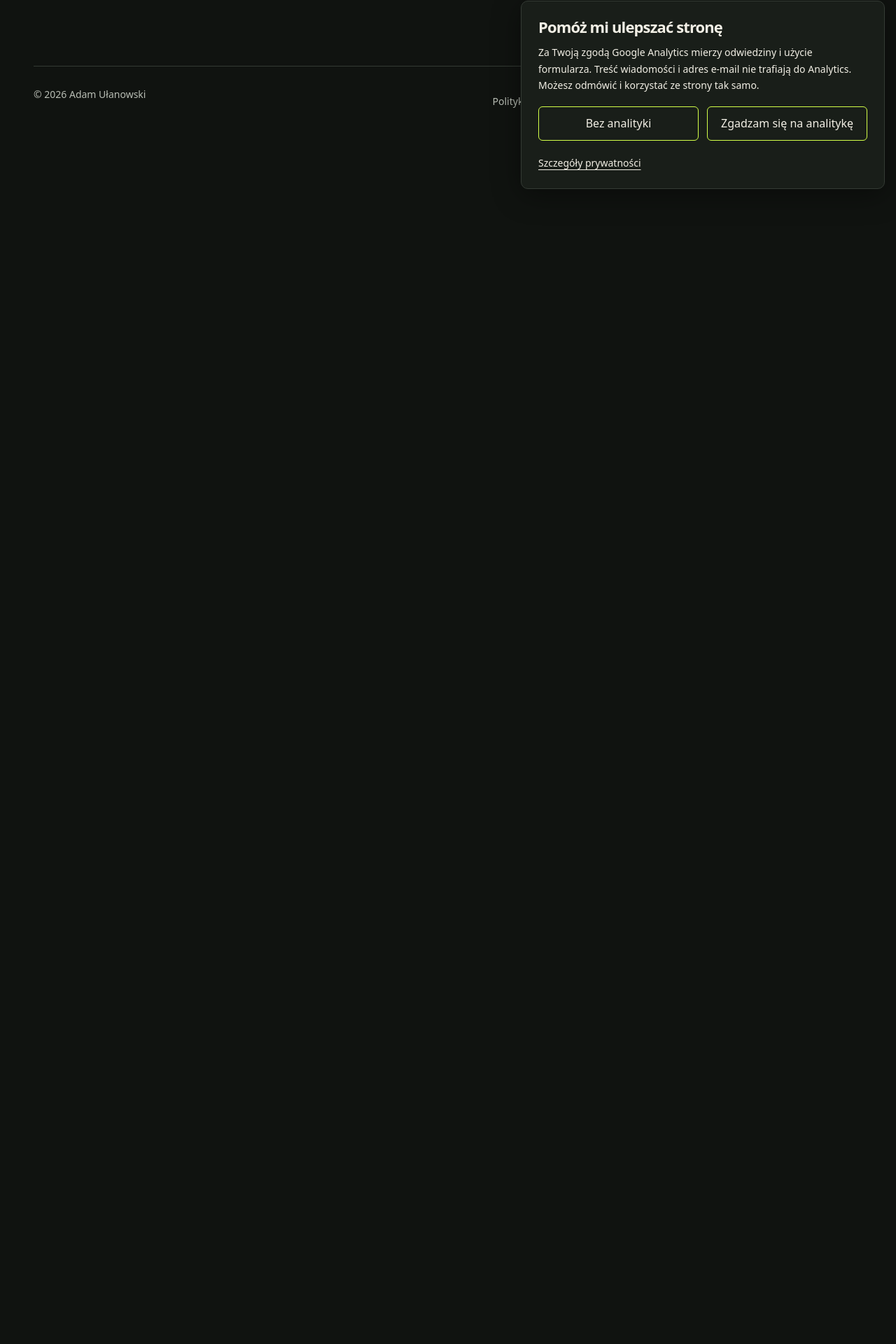
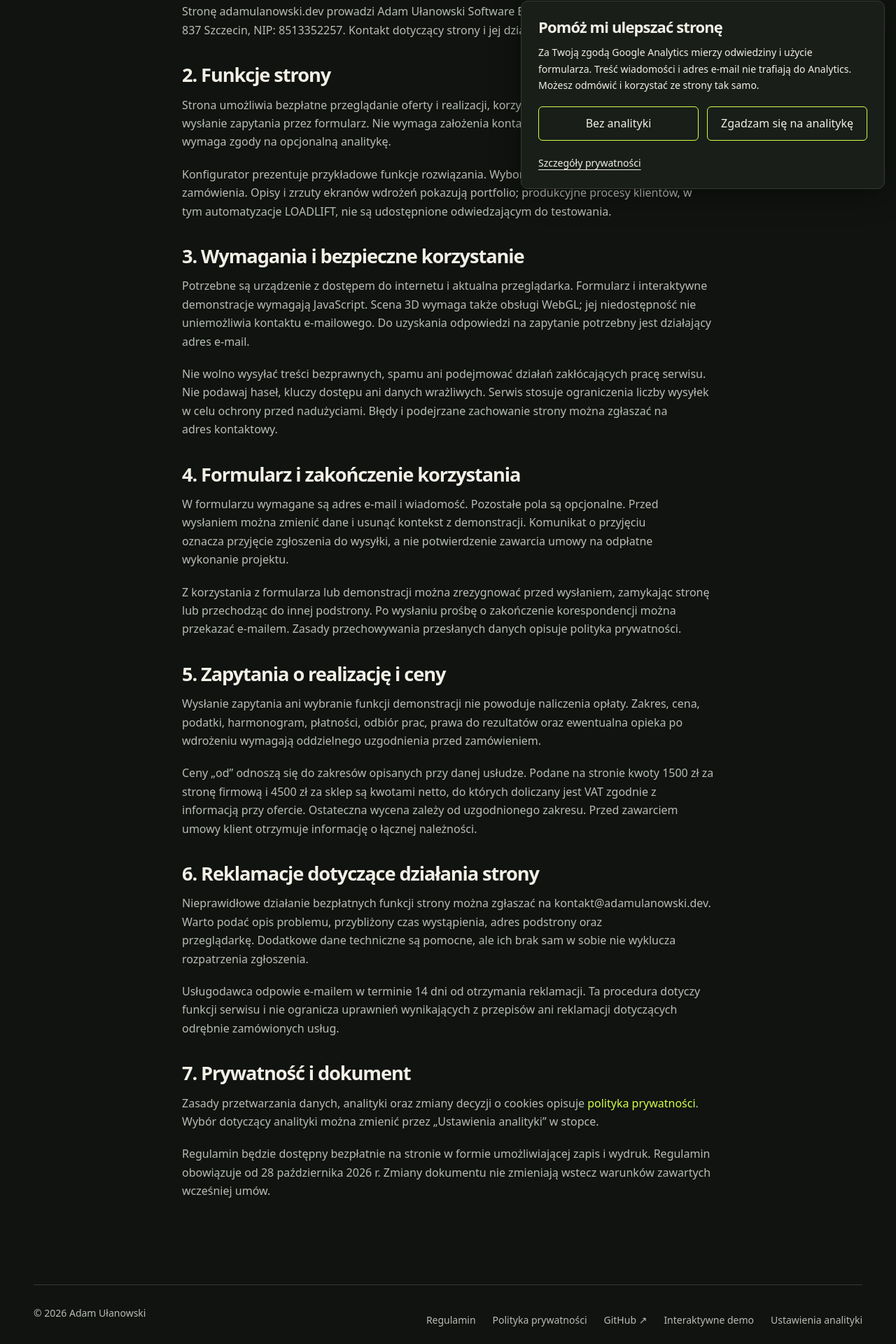
Before and after one commit to ulanowskiAdam/adamulanowski.dev, an Angular app: page /regulamin in a window 1280 px wide. Shown: the part 514-2434 px from the top of the page at 70% size. Before the commit the page ends 800 px from the top, so only its background shows below. Built offline with nearby package versions, Linux system fonts and the light colour scheme.

Commit message:
Publish website terms and complete business identity

```diff
--- a/src/app/analytics.ts
+++ b/src/app/analytics.ts
@@ -63,7 +63,7 @@ export class Analytics {
   private pageData() {
     let referrer = '';
     try { referrer = new URL(document.referrer).origin; } catch {}
-    const safePaths = new Set(['/', '/o-mnie', '/polityka-prywatnosci', '/strony-internetowe-dla-firm', '/aplikacje-webowe', '/automatyzacja-procesow', '/integracje-ai', '/demo/konfigurator', '/realizacje/loadlift', '/realizacje/loadlift-automatyzacje', '/realizacje/fizjomind', '/realizacje/lifting-paulina-karol', '/realizacje/kontent-architektura']);
+    const safePaths = new Set(['/', '/regulamin', '/o-mnie', '/polityka-prywatnosci', '/strony-internetowe-dla-firm', '/aplikacje-webowe', '/automatyzacja-procesow', '/integracje-ai', '/demo/konfigurator', '/realizacje/loadlift', '/realizacje/loadlift-automatyzacje', '/realizacje/fizjomind', '/realizacje/lifting-paulina-karol', '/realizacje/kontent-architektura']);
     const pathname = location.pathname.replace(/\/$/, '') || '/';
     return { page_title: document.title, page_location: location.origin + (safePaths.has(pathname) ? pathname : '/404'), page_referrer: referrer };
   }
--- a/src/app/app.routes.server.ts
+++ b/src/app/app.routes.server.ts
@@ -5,6 +5,7 @@ export const serverRoutes: ServerRoute[] = [
   ...[
     '',
     'o-mnie',
+    'regulamin',
     'polityka-prywatnosci',
     'demo/konfigurator',
     ...services.map((s) => s.slug),
--- a/src/app/app.routes.ts
+++ b/src/app/app.routes.ts
@@ -33,6 +33,12 @@ export const routes: Routes = [
     },
   },
   {
+    path: 'regulamin',
+    loadComponent: () => import('./pages/terms-page').then((m) => m.TermsPage),
+    title: 'Regulamin korzystania ze strony - Adam Ułanowski',
+    data: { description: 'Zasady korzystania z formularza kontaktowego i demonstracji na adamulanowski.dev.' },
+  },
+  {
     path: 'polityka-prywatnosci',
     loadComponent: () => import('./pages/privacy-page').then((m) => m.PrivacyPage),
     title: 'Polityka prywatności - Adam Ułanowski',
--- a/src/app/components/contact-form/contact-form.html
+++ b/src/app/components/contact-form/contact-form.html
@@ -88,7 +88,8 @@
     ><input id="website" name="website" [(ngModel)]="website" tabindex="-1" autocomplete="off" />
   </div>
   <p class="privacy">
-    Dane posłużą do obsługi zapytania.
+    Wysłanie zapytania jest bezpłatne i nie stanowi zamówienia projektu.
+    <a routerLink="/regulamin">Regulamin formularza</a>. Dane posłużą do obsługi zapytania.
     <a routerLink="/polityka-prywatnosci">Polityka prywatności</a>.
   </p>
   <button
--- a/src/app/components/site-layout.ts
+++ b/src/app/components/site-layout.ts
@@ -9,6 +9,7 @@ export { SiteHeader } from './site-header';
   template: `<footer class="container">
     <span>© {{ year }} Adam Ułanowski</span>
     <nav aria-label="Linki w stopce">
+      <a routerLink="/regulamin">Regulamin</a>
       <a routerLink="/polityka-prywatnosci">Polityka prywatności</a
       ><a href="https://github.com/ulanowskiAdam">GitHub ↗</a
       ><a routerLink="/" fragment="configurator">Interaktywne demo</a><button type="button" (click)="analytics.visible.set(true)">Ustawienia analityki</button>
--- a/src/app/pages/privacy-page.ts
+++ b/src/app/pages/privacy-page.ts
@@ -7,7 +7,7 @@ import { Component } from '@angular/core';
     <h1>Polityka prywatności</h1>
     <h2>Kto obsługuje Twoje dane?</h2>
     <p>
-      Administratorem danych przekazywanych przez tę stronę jest Adam Ułanowski. W sprawach
+      Administratorem danych przekazywanych przez tę stronę jest Adam Ułanowski Software Engineering, ul. Modelarska 6/8, 71-837 Szczecin, NIP: 8513352257. W sprawach
       prywatności napisz na <a href="mailto:kontakt@adamulanowski.dev">kontakt&#64;adamulanowski.dev</a>.
     </p>
     <h2>Formularz kontaktowy</h2>
--- /dev/null
+++ b/src/app/pages/terms-page.ts
@@ -0,0 +1,30 @@
+import { Component } from '@angular/core';
+
+@Component({
+  selector: 'app-terms-page',
+  template: `<main id="main" class="container prose" tabindex="-1">
+<p class="eyebrow">Zasady korzystania ze strony</p><h1>Regulamin korzystania z adamulanowski.dev</h1>
+<h2>1. Usługodawca i kontakt</h2>
+<p>Stronę adamulanowski.dev prowadzi Adam Ułanowski Software Engineering, ul. Modelarska 6/8, 71-837 Szczecin, NIP: 8513352257. Kontakt dotyczący strony i jej działania: <a href="mailto:kontakt@adamulanowski.dev">kontakt&#64;adamulanowski.dev</a>.</p>
+<h2>2. Funkcje strony</h2>
+<p>Strona umożliwia bezpłatne przeglądanie oferty i realizacji, korzystanie z demonstracji konfiguratora i wysłanie zapytania przez formularz. Nie wymaga założenia konta. Korzystanie z formularza nie wymaga zgody na opcjonalną analitykę.</p>
+<p>Konfigurator prezentuje przykładowe funkcje rozwiązania. Wybory nie uruchamiają realizacji zamówienia. Opisy i zrzuty ekranów wdrożeń pokazują portfolio; produkcyjne procesy klientów, w tym automatyzacje LOADLIFT, nie są udostępnione odwiedzającym do testowania.</p>
+<h2>3. Wymagania i bezpieczne korzystanie</h2>
+<p>Potrzebne są urządzenie z dostępem do internetu i aktualna przeglądarka. Formularz i interaktywne demonstracje wymagają JavaScript. Scena 3D wymaga także obsługi WebGL; jej niedostępność nie uniemożliwia kontaktu e-mailowego. Do uzyskania odpowiedzi na zapytanie potrzebny jest działający adres e-mail.</p>
+<p>Nie wolno wysyłać treści bezprawnych, spamu ani podejmować działań zakłócających pracę serwisu. Nie podawaj haseł, kluczy dostępu ani danych wrażliwych. Serwis stosuje ograniczenia liczby wysyłek w celu ochrony przed nadużyciami. Błędy i podejrzane zachowanie strony można zgłaszać na adres kontaktowy.</p>
+<h2>4. Formularz i zakończenie korzystania</h2>
+<p>W formularzu wymagane są adres e-mail i wiadomość. Pozostałe pola są opcjonalne. Przed wysłaniem można zmienić dane i usunąć kontekst z demonstracji. Komunikat o przyjęciu oznacza przyjęcie zgłoszenia do wysyłki, a nie potwierdzenie zawarcia umowy na odpłatne wykonanie projektu.</p>
+<p>Z korzystania z formularza lub demonstracji można zrezygnować przed wysłaniem, zamykając stronę lub przechodząc do innej podstrony. Po wysłaniu prośbę o zakończenie korespondencji można przekazać e-mailem. Zasady przechowywania przesłanych danych opisuje polityka prywatności.</p>
+<h2>5. Zapytania o realizację i ceny</h2>
+<p>Wysłanie zapytania ani wybranie funkcji demonstracji nie powoduje naliczenia opłaty. Zakres, cena, podatki, harmonogram, płatności, odbiór prac, prawa do rezultatów oraz ewentualna opieka po wdrożeniu wymagają oddzielnego uzgodnienia przed zamówieniem.</p>
+<p>Ceny „od” odnoszą się do zakresów opisanych przy danej usłudze. Podane na stronie kwoty 1500 zł za stronę firmową i 4500 zł za sklep są kwotami netto, do których doliczany jest VAT zgodnie z informacją przy ofercie. Ostateczna wycena zależy od uzgodnionego zakresu. Przed zawarciem umowy klient otrzymuje informację o łącznej należności.</p>
+<h2>6. Reklamacje dotyczące działania strony</h2>
+<p>Nieprawidłowe działanie bezpłatnych funkcji strony można zgłaszać na kontakt&#64;adamulanowski.dev. Warto podać opis problemu, przybliżony czas wystąpienia, adres podstrony oraz przeglądarkę. Dodatkowe dane techniczne są pomocne, ale ich brak sam w sobie nie wyklucza rozpatrzenia zgłoszenia.</p>
+<p>Usługodawca odpowie e-mailem w terminie 14 dni od otrzymania reklamacji. Ta procedura dotyczy funkcji serwisu i nie ogranicza uprawnień wynikających z przepisów ani reklamacji dotyczących odrębnie zamówionych usług.</p>
+<h2>7. Prywatność i dokument</h2>
+<p>Zasady przetwarzania danych, analityki oraz zmiany decyzji o cookies opisuje <a href="https://adamulanowski.dev/polityka-prywatnosci">polityka prywatności</a>. Wybór dotyczący analityki można zmienić przez „Ustawienia analityki” w stopce.</p>
+<p>Regulamin będzie dostępny bezpłatnie na stronie w formie umożliwiającej zapis i wydruk. Regulamin obowiązuje od 28 października 2026 r. Zmiany dokumentu nie zmieniają wstecz warunków zawartych wcześniej umów.</p>
+
+</main>`,
+})
+export class TermsPage {}
```
